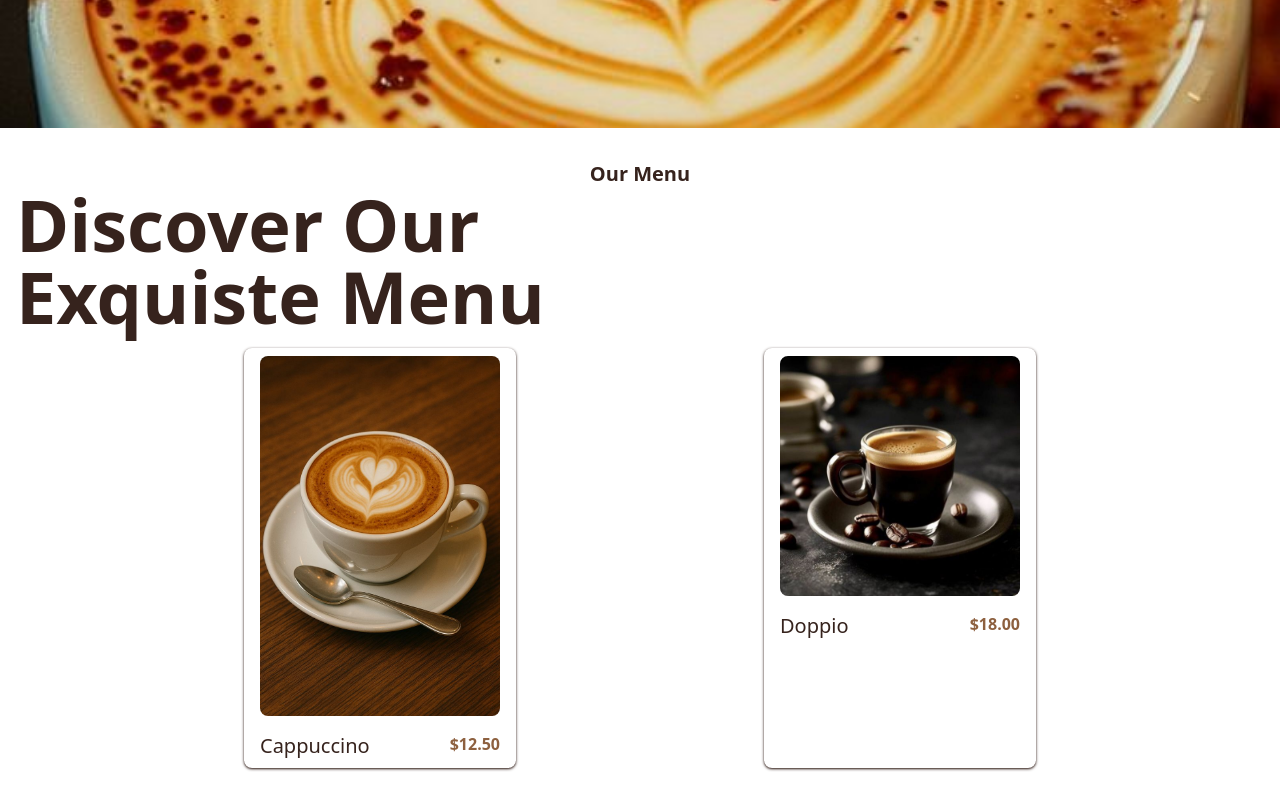
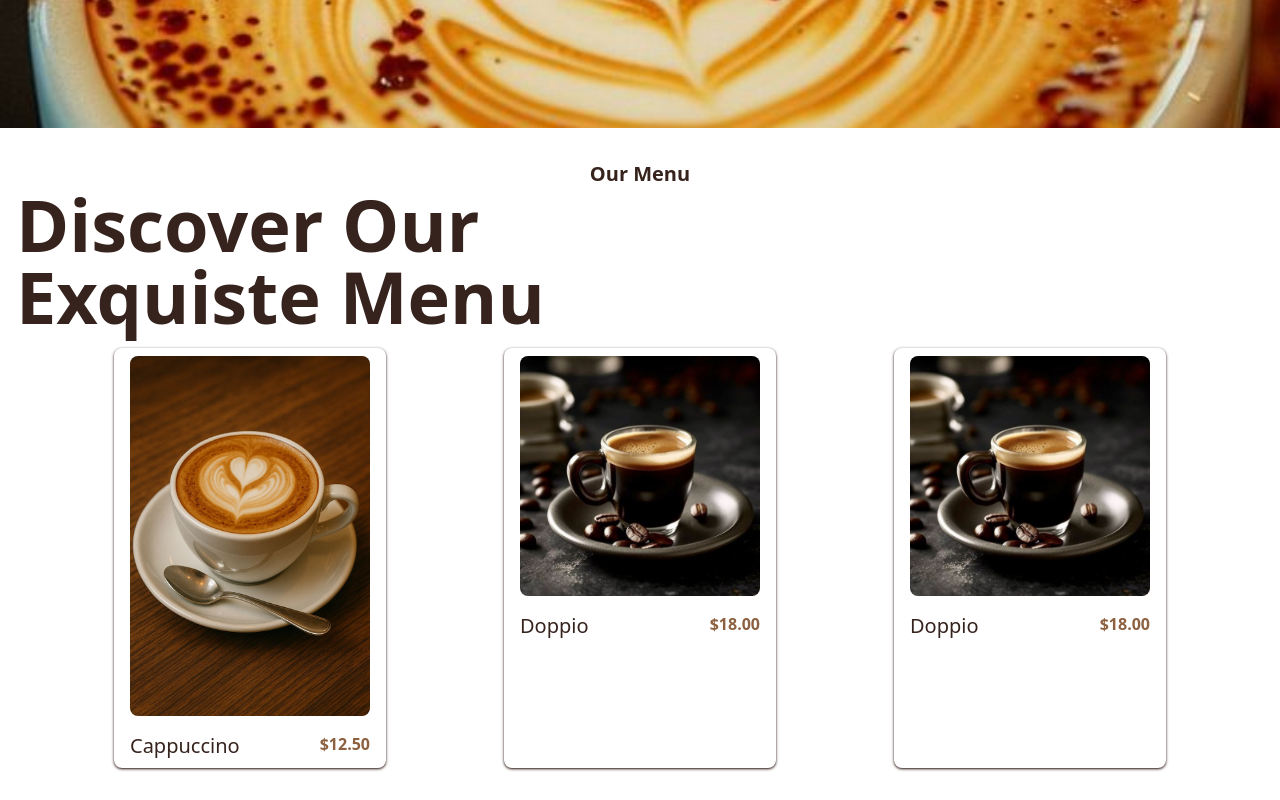
Before and after one commit to Developerfiyin/Finpay-project, a React (Vite) app: page / in a window 1280 px wide. Shown: the part 764-1564 px from the top of the page. Built offline with nearby package versions, Linux system fonts and the light colour scheme.

Commit message:
added another div container for the coffe content

```diff
--- a/src/Components/Menu.jsx
+++ b/src/Components/Menu.jsx
@@ -31,6 +31,18 @@ const Menu = () => {
               <h6 className='text-[#8d603f] font-semibold'> $18.00</h6>
              </div>
             </div>
+
+            <div className='py-2 bg-white px-4 rounded-lg shadow-sm shadow-[#36231d]'>
+            <div>
+             <img src={doppio} alt="Doppio coffee image" className='w-60 rounded-lg' />
+             </div>
+             <div className='flex justify-between mt-4'>
+              <h4 className='text-[#36231d] font-medium text-xl'> Doppio</h4>
+              <h6 className='text-[#8d603f] font-semibold'> $18.00</h6>
+             </div>
+            </div>
+
+
             </div>
 
         </section>
```
